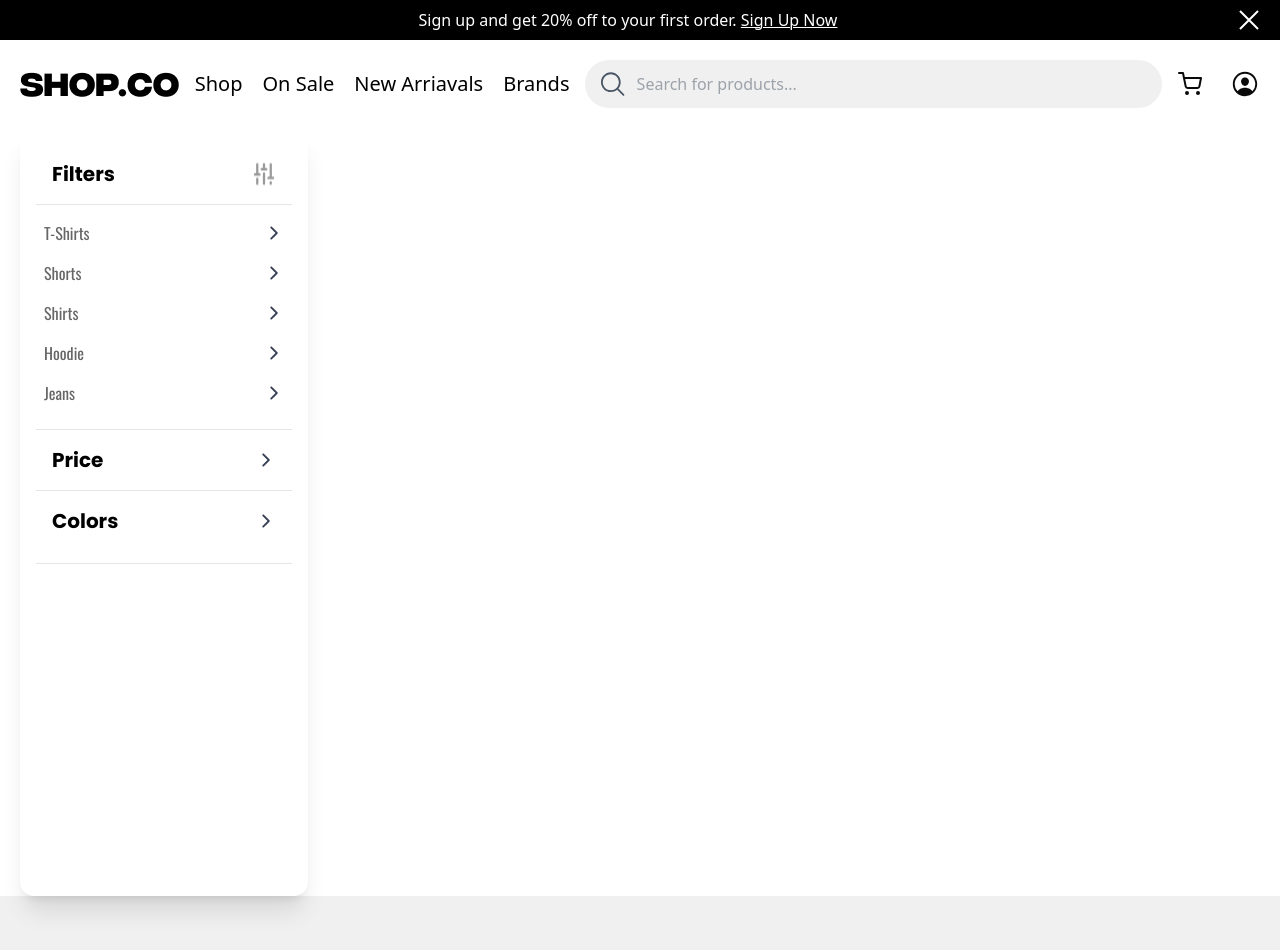
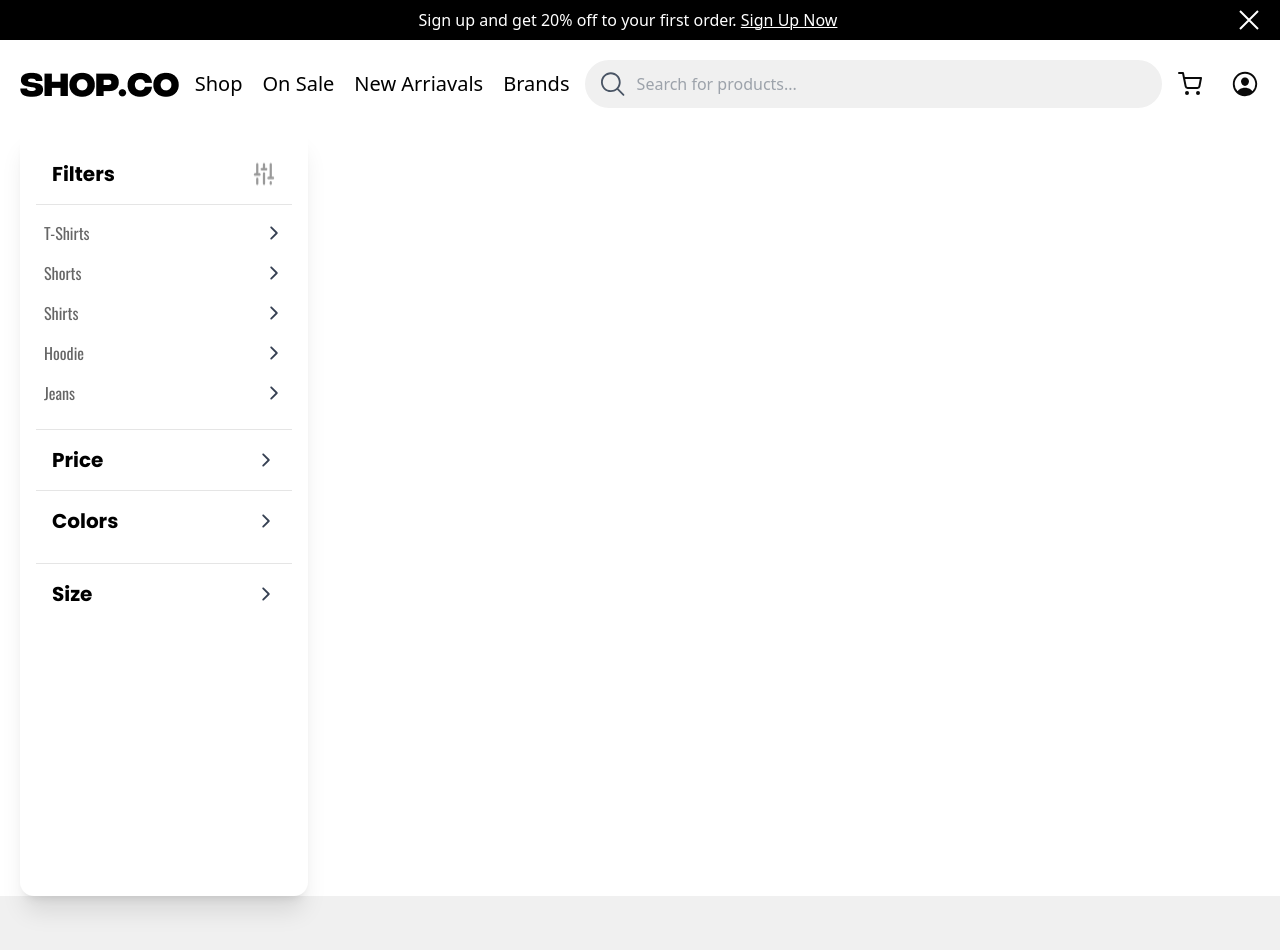
Before and after one commit to abrarjahinayat/shop.co, a Next.js app: page /category in a window 1280 px wide. Shown: the top 950 px of the page. Built offline with nearby package versions, Linux system fonts and the light colour scheme.

Commit message:
size section done

```diff
--- a/src/app/Category_components/CasualProducts.jsx
+++ b/src/app/Category_components/CasualProducts.jsx
@@ -5,6 +5,7 @@ import Image from "next/image";
 import { IoIosArrowForward } from "react-icons/io";
 import Price from "./Price";
 import Colors from "./Colors";
+import Size from "./Size";
 export default function CasualProducts() {
   const [active, setactive] = useState(false);
 
@@ -262,6 +263,9 @@ export default function CasualProducts() {
           <div>
             <Colors/>
           </div>
+          <div>
+            <Size/>
+          </div>
         </div>
         {/* ====== sidebar end ========= */}
       </div>
--- /dev/null
+++ b/src/app/Category_components/Size.jsx
@@ -0,0 +1,47 @@
+"use client";
+import React, { useState } from "react";
+import { IoIosArrowForward } from "react-icons/io";
+
+export default function Size() {
+  const [active, setactive] = useState(false);
+    const [sizeactive , setsizeactive] =useState(1)
+
+  const handleactive = () => {
+    setactive(!active);
+  };
+
+     const handlesizeactive = (number) => {
+    setsizeactive(number);
+  };
+  return (
+    <section>
+      <div className="container">
+        <div
+          onClick={handleactive}
+          className="p-4  flex justify-between items-center cursor-pointer"
+        >
+          <h5 className="font-poppins font-bold text-xl text-black">Size</h5>
+          <IoIosArrowForward
+            className={`${
+              active
+                ? "rotate-90 text-xl transition-transform duration-300"
+                : "rotate-0 text-xl transition-transform duration-300"
+            }`}
+          />
+        </div>
+
+        {
+            active &&
+         <div className="flex flex-wrap  items-center justify-between gap-5 border-b-2 pb-5 max-w-[700px] ">
+                <p onClick={()=>handlesizeactive(1)} className={`${sizeactive ==1 ? "text-base font-lato font-semibold  text-white bg-black px-6 py-3 rounded-4xl" : "text-base font-lato text-black/60 bg-searchbar-bg px-6 py-3 rounded-4xl cursor-pointer "}`}>Small</p>
+                 <p onClick={()=>handlesizeactive(2)} className={`${sizeactive ==2 ? "text-base font-lato font-semibold  text-white bg-black px-6 py-3 rounded-4xl" : "text-base font-lato text-black/60 bg-searchbar-bg px-6 py-3 rounded-4xl cursor-pointer "}`}> Medium </p>
+                  <p onClick={()=>handlesizeactive(3)} className={`${sizeactive ==3 ? "text-base font-lato font-semibold  text-white bg-black px-6 py-3 rounded-4xl" : "text-base font-lato text-black/60 bg-searchbar-bg px-6 py-3 rounded-4xl cursor-pointer "}`}>Large</p>
+                   <p onClick={()=>handlesizeactive(4)} className={`${sizeactive ==4 ? "text-base font-lato font-semibold  text-white bg-black px-6 py-3 rounded-4xl" : "text-base font-lato text-black/60 bg-searchbar-bg px-6 py-3 rounded-4xl cursor-pointer "}`}>X-Large</p>
+                   <p onClick={()=>handlesizeactive(5)} className={`${sizeactive ==5 ? "text-base font-lato font-semibold  text-white bg-black px-6 py-3 rounded-4xl" : "text-base font-lato text-black/60 bg-searchbar-bg px-6 py-3 rounded-4xl cursor-pointer "}`}>XX-Large</p>
+                    <p onClick={()=>handlesizeactive(6)} className={`${sizeactive ==6 ? "text-base font-lato font-semibold  text-white bg-black px-6 py-3 rounded-4xl" : "text-base font-lato text-black/60 bg-searchbar-bg px-6 py-3 rounded-4xl cursor-pointer "}`}>3X-Large</p>
+              </div>
+        }
+      </div>
+    </section>
+  );
+}
```
